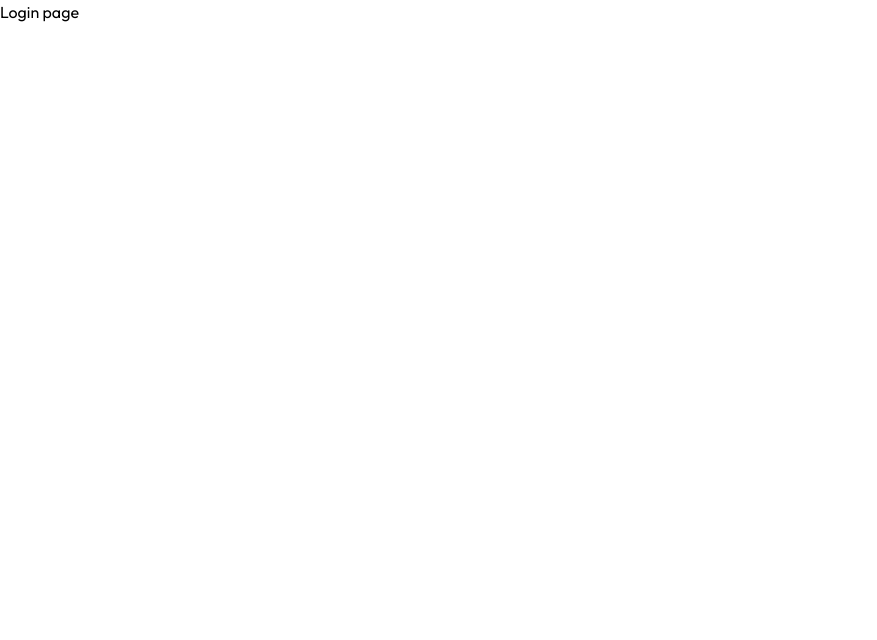
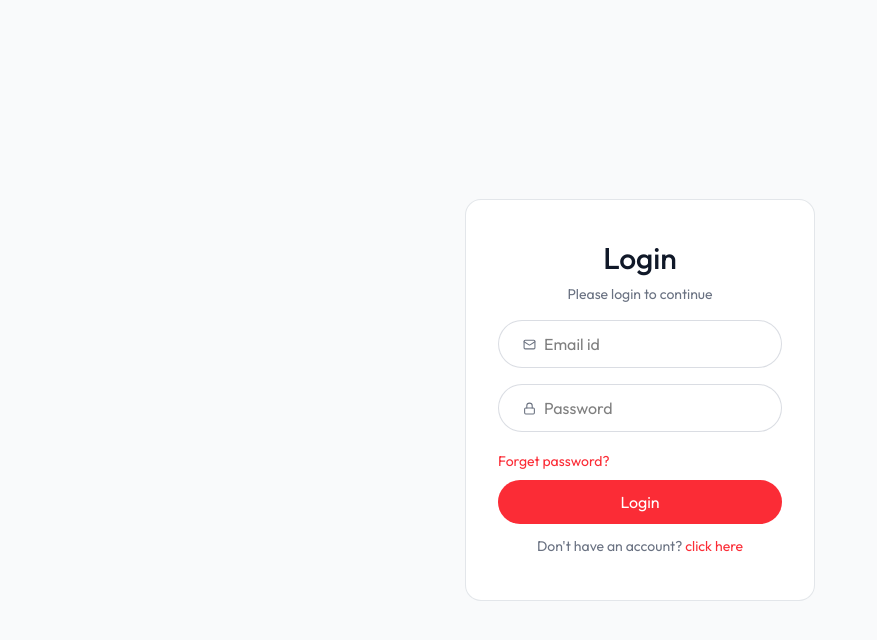
Before and after one commit to Hermann1412/Resume-Builder, a React (Vite) app in the folder client/: page /login in a window 1280 px wide. Shown: the top 640 px of the page, without its empty margins (0-877 px from the left). Built offline with nearby package versions, Linux system fonts and the light colour scheme; the HTML template or start-up script is replaced by a standard one.

Commit message:
Login pages done

```diff
--- a/client/src/components/home/Title.jsx
+++ b/client/src/components/home/Title.jsx
@@ -1,14 +1,12 @@
-import React from 'react'
+import React from "react";
 
-const Title = ({title, description}) => {
+const Title = ({ title, description }) => {
   return (
-    <div className='text-center mt-6 text-slate-700'>
-      <h2 className='text-3xl sm:text-4xl font-medium'>{title}</h2>
-      <p className='max-sm max-w-2xl mt-4 text-slate-500'>{description}</p>
+    <div className="text-center mt-6 text-slate-700">
+      <h2 className="text-3xl sm:text-4xl font-medium">{title}</h2>
+      <p className="max-sm max-w-2xl mt-4 text-slate-500">{description}</p>
+    </div>
+  );
+};
 
-
-    </div>
-  )
-}
-
-export default Title
+export default Title;
--- a/client/src/pages/Login.jsx
+++ b/client/src/pages/Login.jsx
@@ -1,11 +1,101 @@
 import React from "react";
+import { Lock, Mail, User2Icon } from "lucide-react";
 
 const Login = () => {
+
+  const query = new URLSearchParams(window.location.search);
+  const urlState = query.get('state')
+  const [state, setState] = React.useState(urlState || "login");
+
+  const [formData, setFormData] = React.useState({
+    name: "",
+    email: "",
+    password: "",
+  });
+
+  const handleSubmit = async (e) => {
+    e.preventDefault();
+  };
+
+  const handleChange = (e) => {
+    const { name, value } = e.target;
+    setFormData((prev) => ({ ...prev, [name]: value }));
+  };
   return (
-    <div>
-      <h1>Login page</h1>
+    <div className="flex items-center justify-center min-h-screen bg-gray-50">
+      <form
+        onSubmit={handleSubmit}
+        className="sm:w-87.5 w-full text-center border border-gray-300/60 rounded-2xl px-8 bg-white"
+      >
+        <h1 className="text-gray-900 text-3xl mt-10 font-medium">
+          {state === "login" ? "Login" : "Sign up"}
+        </h1>
+        <p className="text-gray-500 text-sm mt-2">Please {state} to continue</p>
+        {state !== "login" && (
+          <div className="flex items-center mt-6 w-full bg-white border border-gray-300/80 h-12 rounded-full overflow-hidden pl-6 gap-2">
+            <User2Icon size={16} color="#6B7280" />
+            <input
+              type="text"
+              name="name"
+              placeholder="Name"
+              className="border-none outline-none ring-0"
+              value={formData.name}
+              onChange={handleChange}
+              required
+            />
+          </div>
+        )}
+        <div className="flex items-center w-full mt-4 bg-white border border-gray-300/80 h-12 rounded-full overflow-hidden pl-6 gap-2">
+          <Mail size={13} color="#6B7280" />
+          <input
+            type="email"
+            name="email"
+            placeholder="Email id"
+            className="border-none outline-none ring-0"
+            value={formData.email}
+            onChange={handleChange}
+            required
+          />
+        </div>
+        <div className="flex items-center mt-4 w-full bg-white border border-gray-300/80 h-12 rounded-full overflow-hidden pl-6 gap-2">
+          <Lock size={13} color="#6B7280" />
+          <input
+            type="password"
+            name="password"
+            placeholder="Password"
+            className="border-none outline-none ring-0"
+            value={formData.password}
+            onChange={handleChange}
+            required
+          />
+        </div>
+        <div className="mt-4 text-left text-red-500">
+          <button className="text-sm" type="reset">
+            Forget password?
+          </button>
+        </div>
+        <button
+          type="submit"
+          className="mt-2 w-full h-11 rounded-full text-white bg-red-500 hover:opacity-90 transition-opacity"
+        >
+          {state === "login" ? "Login" : "Sign up"}
+        </button>
+        <p
+          onClick={() =>
+            setState((prev) => (prev === "login" ? "register" : "login"))
+          }
+          className="text-gray-500 text-sm mt-3 mb-11"
+        >
+          {state === "login"
+            ? "Don't have an account?"
+            : "Already have an account?"}{" "}
+          <a href="#" className="text-red-500 hover:underline">
+            click here
+          </a>
+        </p>
+      </form>
     </div>
-  )
-}
+  );
+};
 
 export default Login;
```
Also changed, not shown: client/src/components/home/Features.jsx (+96 -21 lines).
